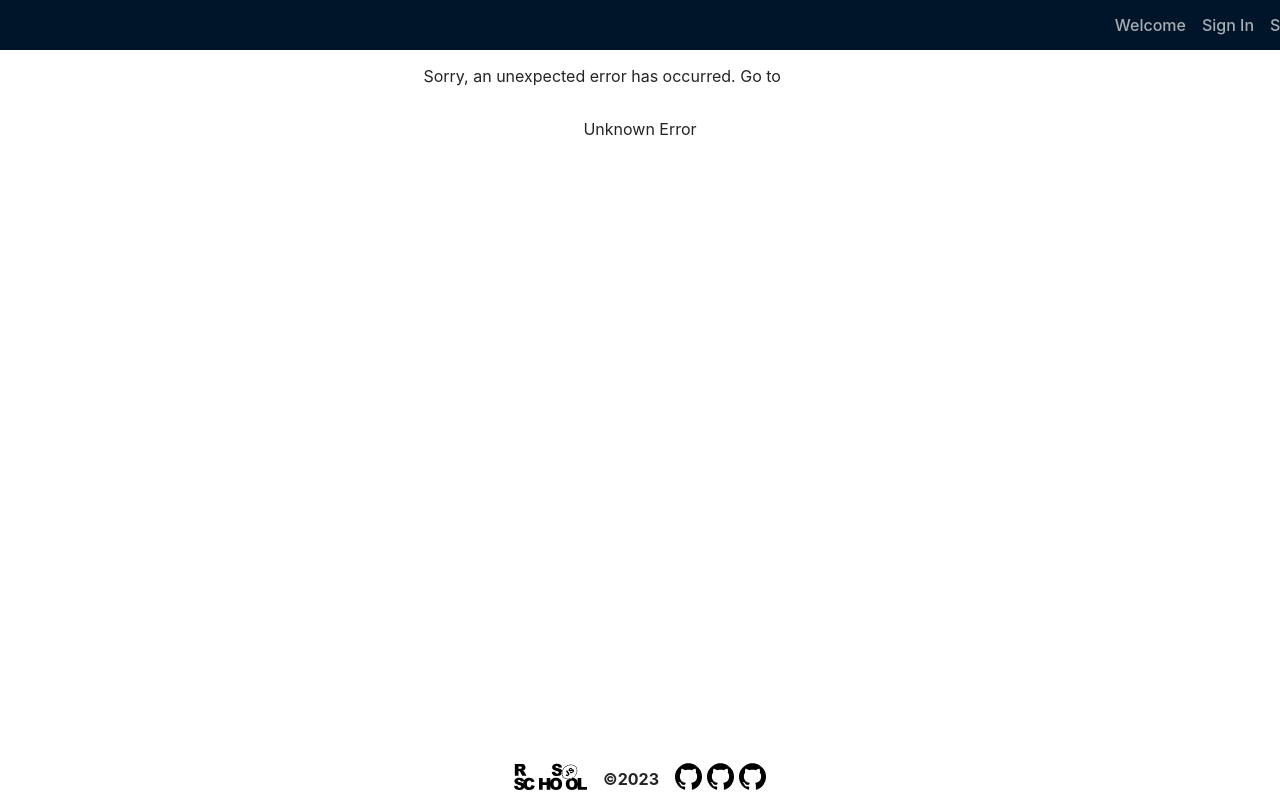
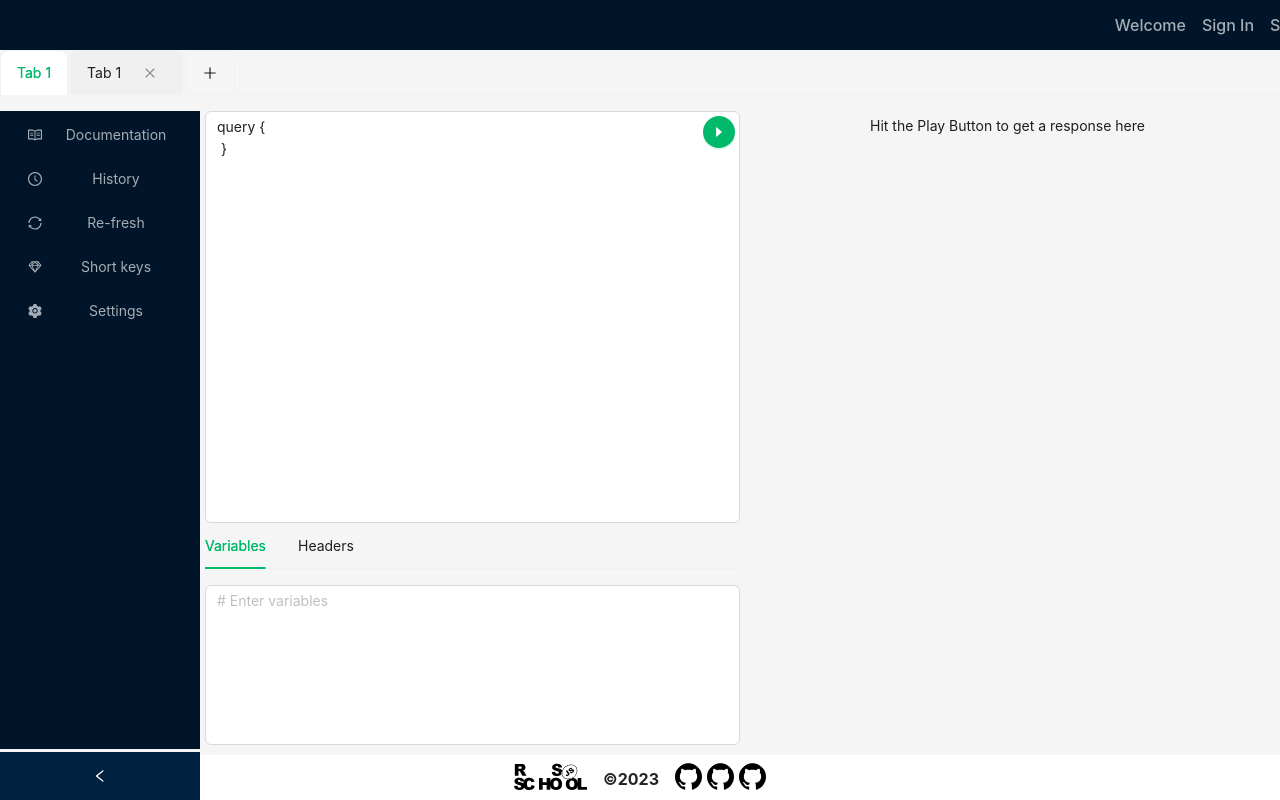
Before and after one commit to JanaAhurtsova/graphiql-app, a React (Vite) app in the folder GraphQL/: page /graph in a window 1280 px wide. Before the commit this address led to /404. Shown: the top 800 px of the page. Built offline with nearby package versions, Linux system fonts and the light colour scheme; no server answers.

Commit message:
fix: fix main request

```diff
--- a/GraphQL/src/components/editor/Editor.module.scss
+++ b/GraphQL/src/components/editor/Editor.module.scss
@@ -14,3 +14,9 @@
   min-height: 30vh;
   padding: 4px 11px;
 }
+
+.request {
+  height: calc(79.5vh - 224px);
+  resize: none;
+  padding-right: 2.3rem;
+}
--- a/GraphQL/src/components/editor/Editor.tsx
+++ b/GraphQL/src/components/editor/Editor.tsx
@@ -3,20 +3,42 @@ import { Col, Input, Row } from 'antd';
 import { Button } from 'antd';
 import styles from './Editor.module.scss';
 import { HeadersVariables } from './headerVariables/HeadersVariables';
+import { useGetSchemaQuery } from 'store/api/Api';
+import { useState } from 'react';
 
 export const Editor = () => {
+  const [query, setQuery] = useState('');
+  const [value, setValue] = useState('');
+  const { data } = useGetSchemaQuery(value);
+
+  const showResult = () => {
+    setValue(query);
+  };
+
   return (
     <Row style={{ height: '100%' }}>
       <Col className={styles.editor} xs={24} sm={24} md={12}>
         <Input.TextArea
+          defaultValue={'query { \n }'}
+          onChange={(e) => setQuery(e.target.value)}
           style={{ height: 'calc(79.5vh - 224px)', resize: 'none', paddingRight: '2.3rem' }}
           placeholder="# Write your query or mutation here"
         />
         <HeadersVariables />
-        <Button className={styles.play} shape="circle" icon={<CaretRightFilled />} type="primary" />
+        <Button
+          onClick={showResult}
+          className={styles.play}
+          shape="circle"
+          icon={<CaretRightFilled />}
+          type="primary"
+        />
       </Col>
       <Col xs={24} sm={24} md={12}>
-        <div className={styles.response}>Hit the Play Button to get a response here</div>
+        {data ? (
+          <div className={styles.response}>{JSON.stringify(data, null, '\n')}</div>
+        ) : (
+          <div className={styles.response}>Hit the Play Button to get a response here</div>
+        )}
       </Col>
     </Row>
   );
--- a/GraphQL/src/components/pages/graphPage/GraphPage.tsx
+++ b/GraphQL/src/components/pages/graphPage/GraphPage.tsx
@@ -19,11 +19,11 @@ const GraphPage: React.FC = () => {
   const [items, setItems] = useState(initialItems);
   const newTabIndex = useRef(0);
 
-  useEffect(() => {
-    if (!isAuth) {
-      navigate('/404');
-    }
-  }, [isAuth, navigate]);
+  // useEffect(() => {
+  //   if (!isAuth) {
+  //     navigate('/404');
+  //   }
+  // }, [isAuth, navigate]);
 
   const onChange = (newActiveKey: string) => {
     setActiveKey(newActiveKey);
--- a/GraphQL/src/hooks/reduxHooks.ts
+++ b/GraphQL/src/hooks/reduxHooks.ts
@@ -18,6 +18,7 @@ export const useSetUser = () => {
 
 export const useRemoveUser = () => {
   const dispatch = useAppDispatch();
+
   return useCallback(() => dispatch(removeUser()), [dispatch]);
 };
 
--- a/GraphQL/src/store/api/Api.tsx
+++ b/GraphQL/src/store/api/Api.tsx
@@ -1,5 +1,5 @@
 import { createApi, fetchBaseQuery } from '@reduxjs/toolkit/query/react';
-import { GRAPH_API } from '../../managers/API/Api';
+import { GRAPH_API } from 'managers/API/Api';
 
 export const RickApi = createApi({
   reducerPath: 'RickApi',
@@ -7,7 +7,16 @@ export const RickApi = createApi({
   baseQuery: fetchBaseQuery({ baseUrl: GRAPH_API }),
   endpoints: (build) => ({
     getSchema: build.query({
-      query: () => '',
+      query: (arg: string) => ({
+        url: '',
+        method: 'POST',
+        headers: {
+          'Content-type': 'application/json',
+        },
+        body: JSON.stringify({ query: arg, variables: {} }),
+      }),
     }),
   }),
 });
+
+export const { useGetSchemaQuery } = RickApi;
--- a/GraphQL/src/store/store.ts
+++ b/GraphQL/src/store/store.ts
@@ -1,7 +1,9 @@
 import { configureStore, PreloadedState, combineReducers } from '@reduxjs/toolkit';
 import userReducer from './slices/userSlice';
+import { RickApi } from './api/Api';
 
 const rootReducer = combineReducers({
+  [RickApi.reducerPath]: RickApi.reducer,
   user: userReducer,
 });
 
@@ -9,6 +11,7 @@ export const setupStore = (preloadedState?: PreloadedState<RootState>) => {
   return configureStore({
     reducer: rootReducer,
     preloadedState,
+    middleware: (getDefaultMiddleware) => getDefaultMiddleware().concat(RickApi.middleware),
   });
 };
 
--- a/GraphQL/tsconfig.json
+++ b/GraphQL/tsconfig.json
@@ -23,7 +23,8 @@
       "assets/*": ["src/assets/*"],
       "managers/*": ["src/managers/*"],
       "public/*": ["public/*"],
-      "hooks/*": ["src/hooks/*"]
+      "hooks/*": ["src/hooks/*"],
+      "store/*": ["src/store/*"],
     }
   },
   "include": ["src/**/*", "vite.config.ts", ".eslintrc.json"],
--- a/GraphQL/vite.config.ts
+++ b/GraphQL/vite.config.ts
@@ -17,6 +17,7 @@ export default defineConfig({
       assets: `${path.resolve(__dirname, 'src/assets')}`,
       managers: `${path.resolve(__dirname, 'src/managers')}`,
       hooks: `${path.resolve(__dirname, 'src/hooks')}`,
+      store: `${path.resolve(__dirname, 'src/store')}`,
     },
   },
 });
```
